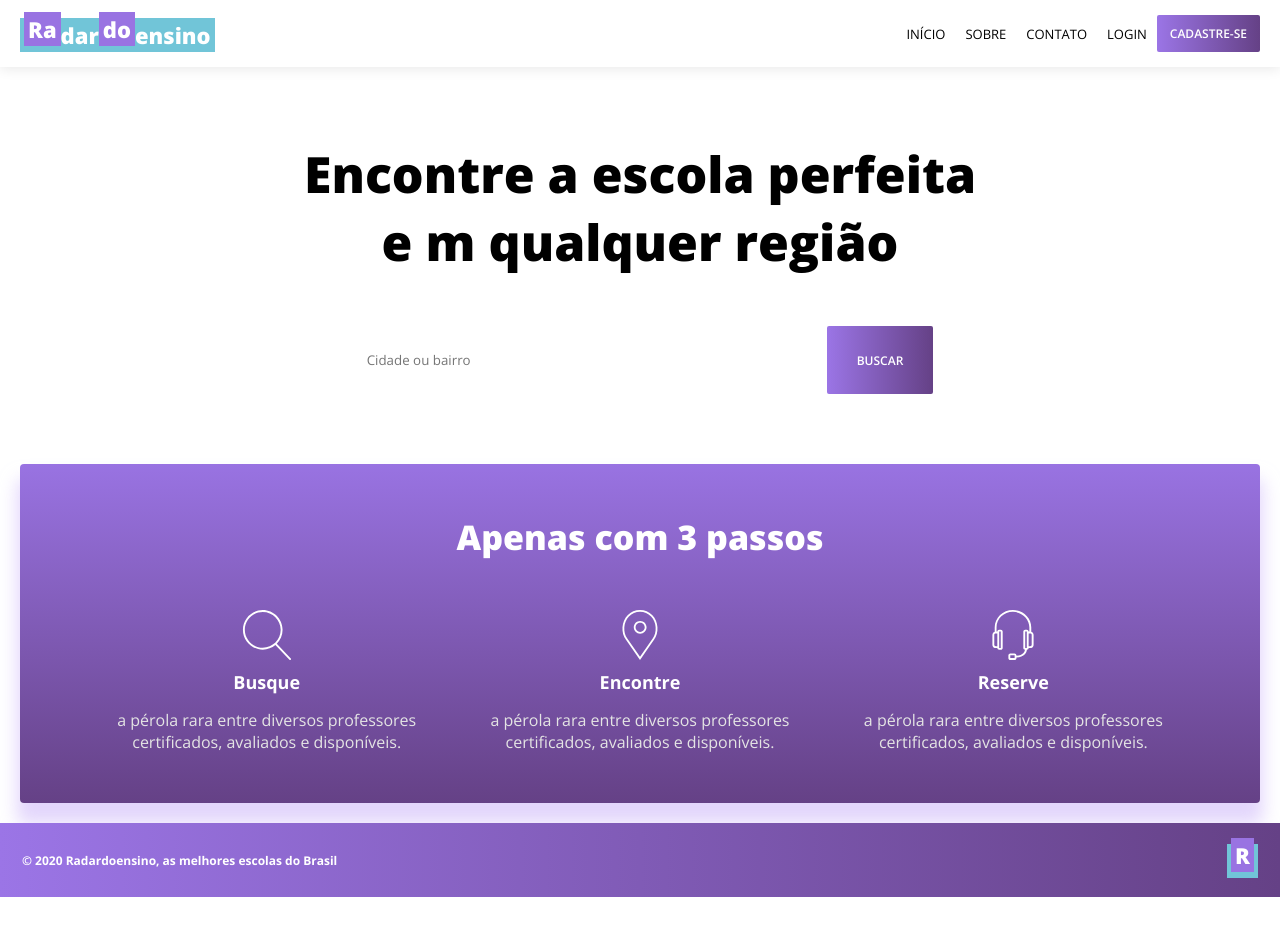
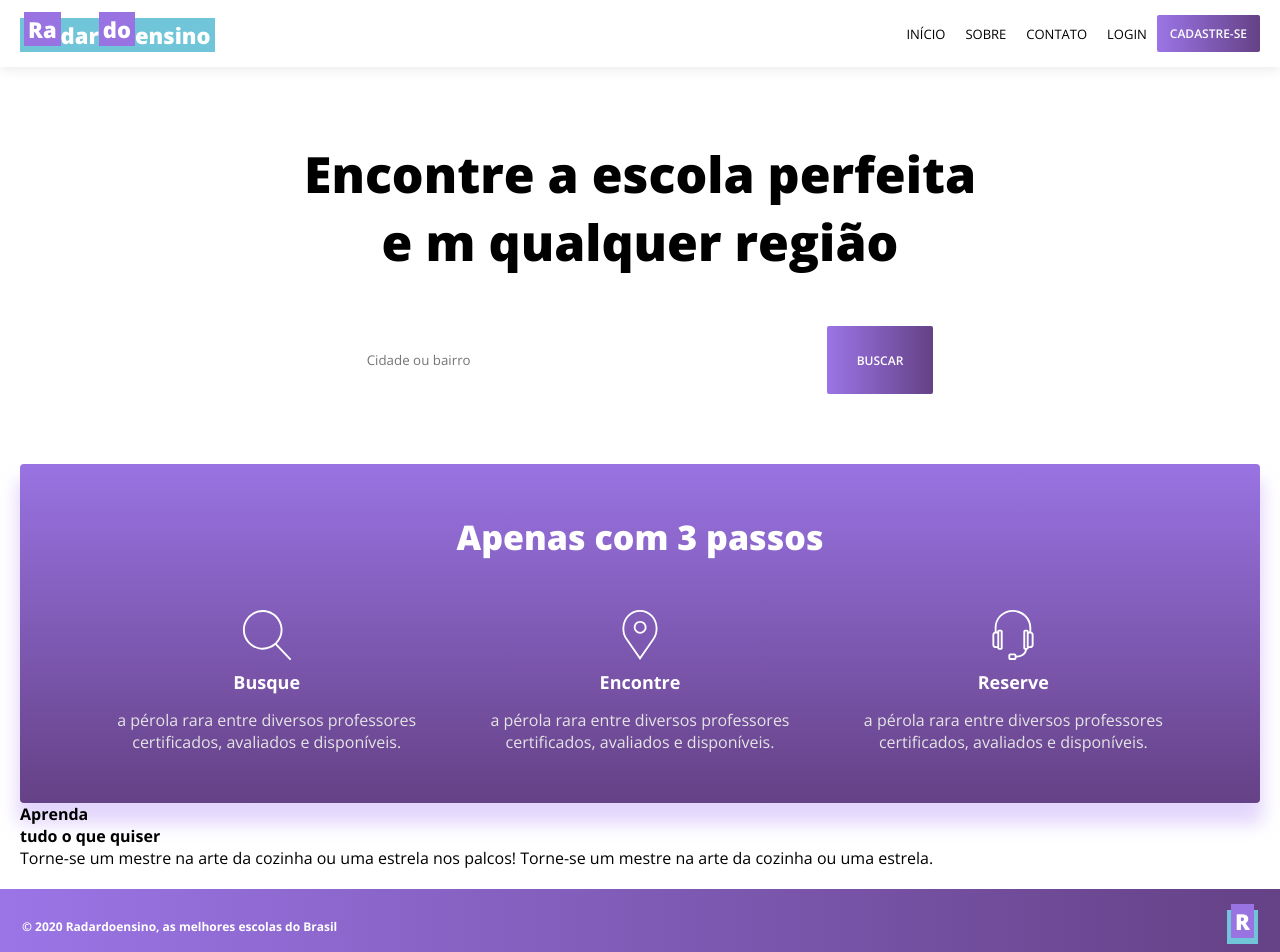
Before and after one commit to heliogsantos/radar-do-ensino, a React (Create React App) app: page / in a window 1280 px wide. Shown: the top 952 px of the page. Before the commit the page ends 897 px from the top, so only its background shows below. Built offline with nearby package versions, Linux system fonts and the light colour scheme.

Commit message:
criei sub-title da Home

```diff
--- a/src/views/Home/index.jsx
+++ b/src/views/Home/index.jsx
@@ -27,8 +27,14 @@ const Home = () => {
           <button onClick={handleSearch} type="submit" className="btn btn-animation">buscar</button>
         </form>
       </div>
+      <Card />
 
-      <Card />
+      <div className="sub-title">
+        <h4>Aprenda <br/>
+        tudo o que quiser</h4>
+        <p>Torne-se um mestre na arte da cozinha ou uma estrela nos palcos! Torne-se um mestre na arte da cozinha ou uma estrela.</p>
+      </div>
+
     </div>
   )
 }
```
